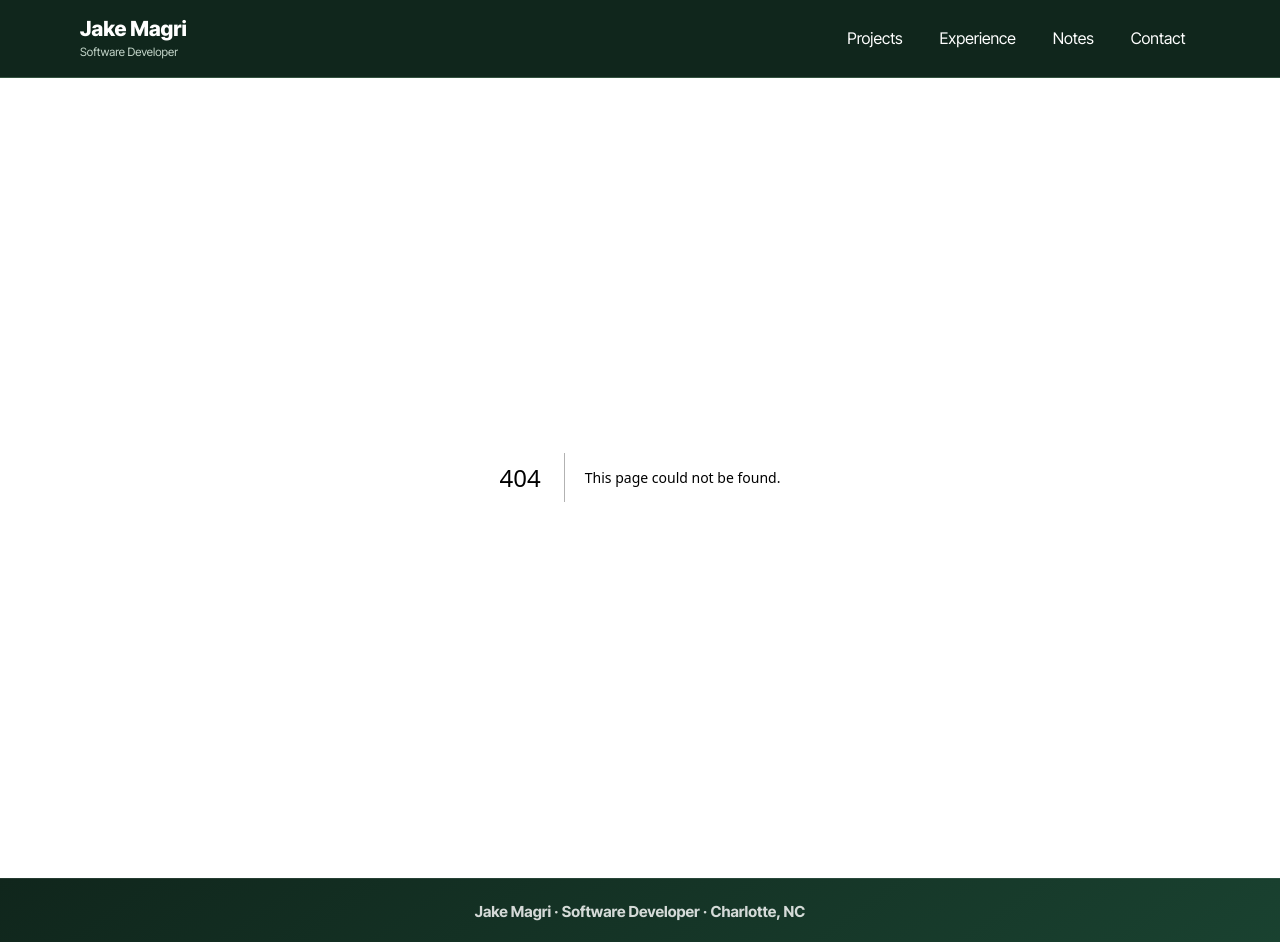
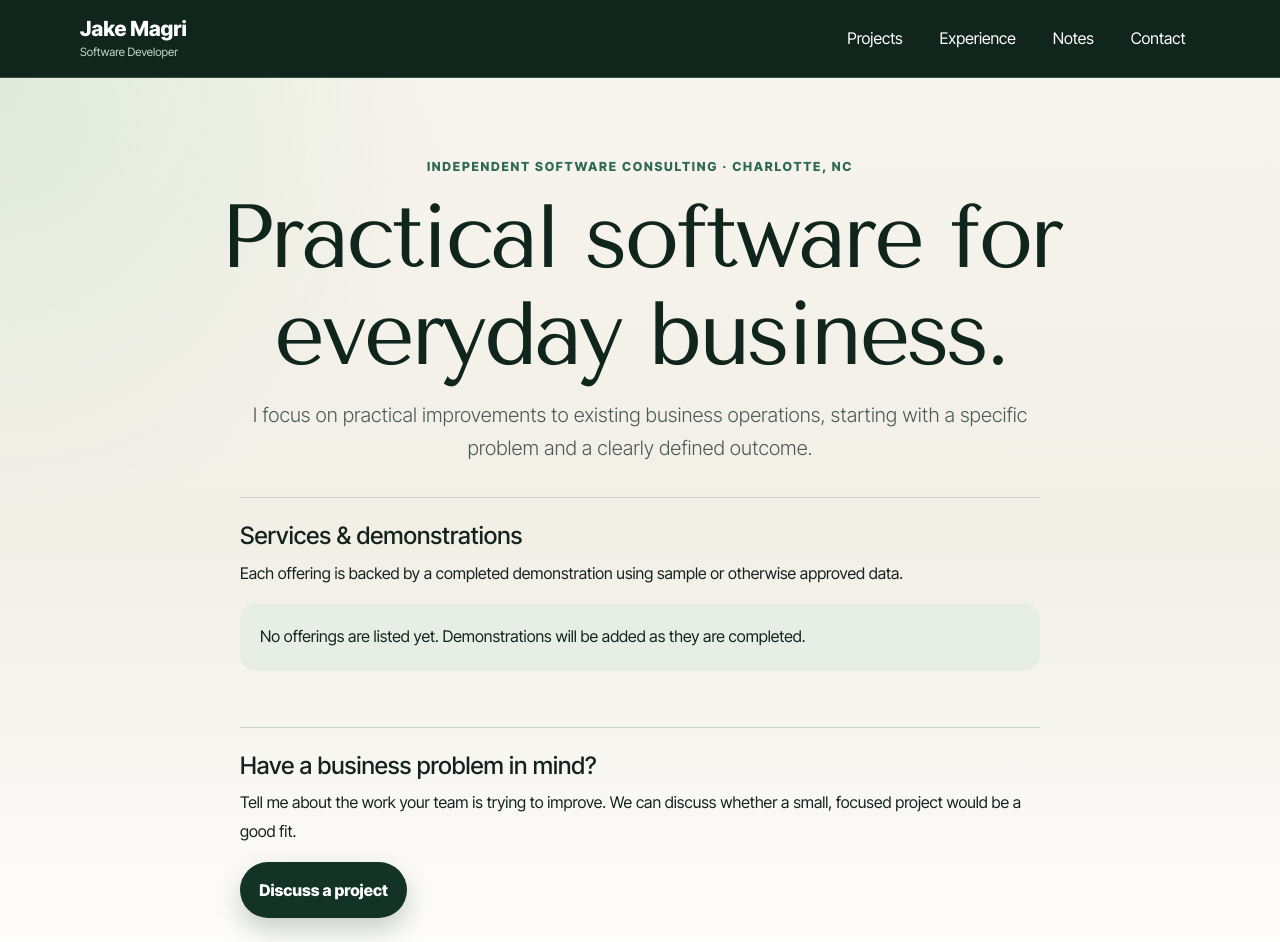
Before and after one commit to jake-magri/React-Portfolio, a Next.js app: page /consulting in a window 1280 px wide. Before the commit this address had no page. Shown: the top 942 px of the page. Built offline with nearby package versions, Linux system fonts and the light colour scheme.

Commit message:
Add independent consulting page with demo-backed catalog

```diff
--- /dev/null
+++ b/src/pages/consulting.js
@@ -0,0 +1,64 @@
+import SiteHead from '../components/SiteHead';
+import styles from '../components/Projects-Page/Projects.module.css';
+
+// Only add an entry after its sandbox or demonstration has been completed,
+// tested, and approved for public sharing. Keep planned work out of this list.
+// Each entry needs: id, title, description, demoUrl.
+const publishedOfferings = [];
+
+export default function ConsultingPage() {
+  return (
+    <>
+      <SiteHead
+        title="Independent Software Consulting | Jake Magri"
+        description="Independent business software consulting in Charlotte, NC. Explore completed demonstrations and discuss operational problems."
+      />
+      <main className={styles.pageShell}>
+        <header className={styles.heroBlock}>
+          <p className={styles.eyebrow}>Independent software consulting · Charlotte, NC</p>
+          <h1 className={styles.portfolioHeader}>Practical software for everyday business.</h1>
+          <p className={styles.portfolioHeaderP}>
+            I focus on practical improvements to existing business operations,
+            starting with a specific problem and a clearly defined outcome.
+          </p>
+        </header>
+
+        <section className={styles.detailShell} aria-labelledby="offerings-heading">
+          <div className={styles.detailSection}>
+            <h2 id="offerings-heading">Services &amp; demonstrations</h2>
+            <p>
+              Each offering is backed by a completed demonstration using sample
+              or otherwise approved data.
+            </p>
+            {publishedOfferings.length === 0 && (
+              <p className={styles.detailNote}>
+                No offerings are listed yet. Demonstrations will be added as they are completed.
+              </p>
+            )}
+          </div>
+          {publishedOfferings.length > 0 && (
+            <div className={styles.caseStudyGrid}>
+              {publishedOfferings.map(({ id, title, description, demoUrl }) => (
+                <article key={id} className={styles.caseStudyCard}>
+                  <h3>{title}</h3>
+                  <p>{description}</p>
+                  <a href={demoUrl} className={styles.primaryCta}>View demonstration</a>
+                </article>
+              ))}
+            </div>
+          )}
+          <div className={styles.detailSection}>
+            <h2>Have a business problem in mind?</h2>
+            <p>
+              Tell me about the work your team is trying to improve. We can discuss
+              whether a small, focused project would be a good fit.
+            </p>
+            <a className={styles.primaryCta} href="mailto:jake.magri2@gmail.com?subject=Business%20software%20inquiry">
+              Discuss a project
+            </a>
+          </div>
+        </section>
+      </main>
+    </>
+  );
+}
```
